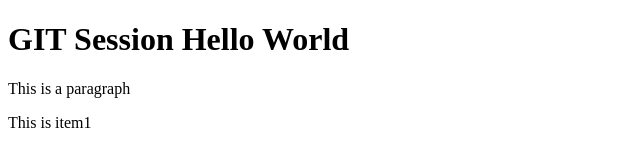
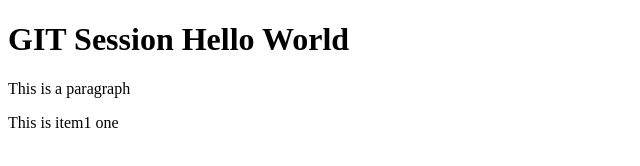
Before and after one commit to PrakashPokala/mysmile, a plain HTML site: page index.html in a window 1280 px wide. Shown: the full height of the page, 0-640 px from the left. Drawn offline with Linux system fonts and the light colour scheme.

Commit message:
change html

```diff
--- a/index.html
+++ b/index.html
@@ -9,6 +9,6 @@
 <body>
     <h1> GIT Session Hello World</h1>
     <p>This is a paragraph</p>
-    <p1>This is item1</p1>
+    <p1>This is item1 one</p1>
 </body>
 </html>
```
